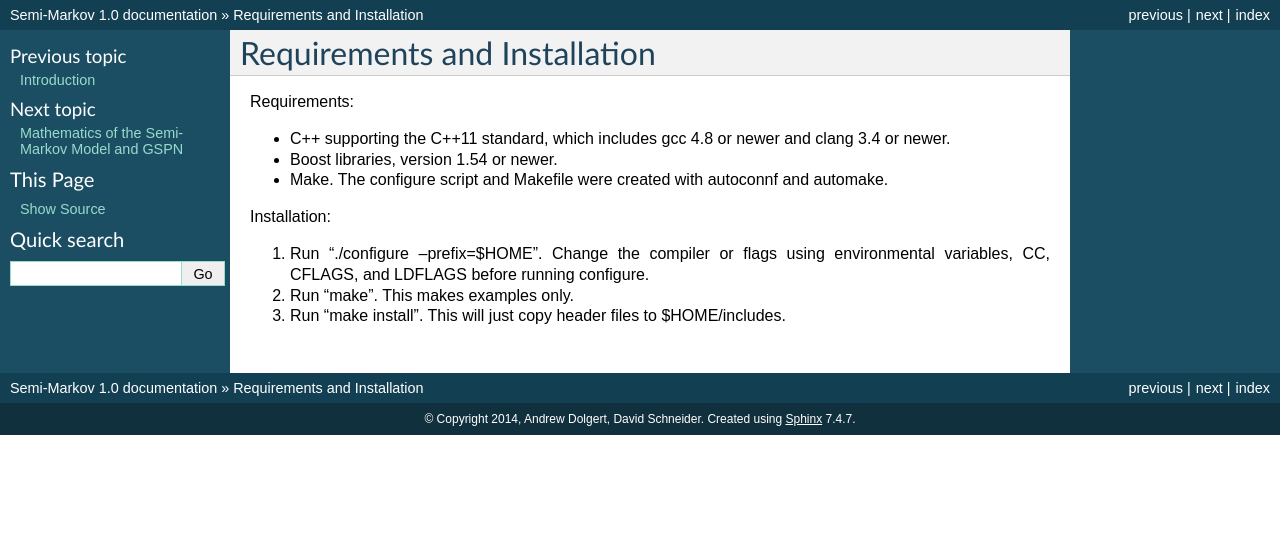
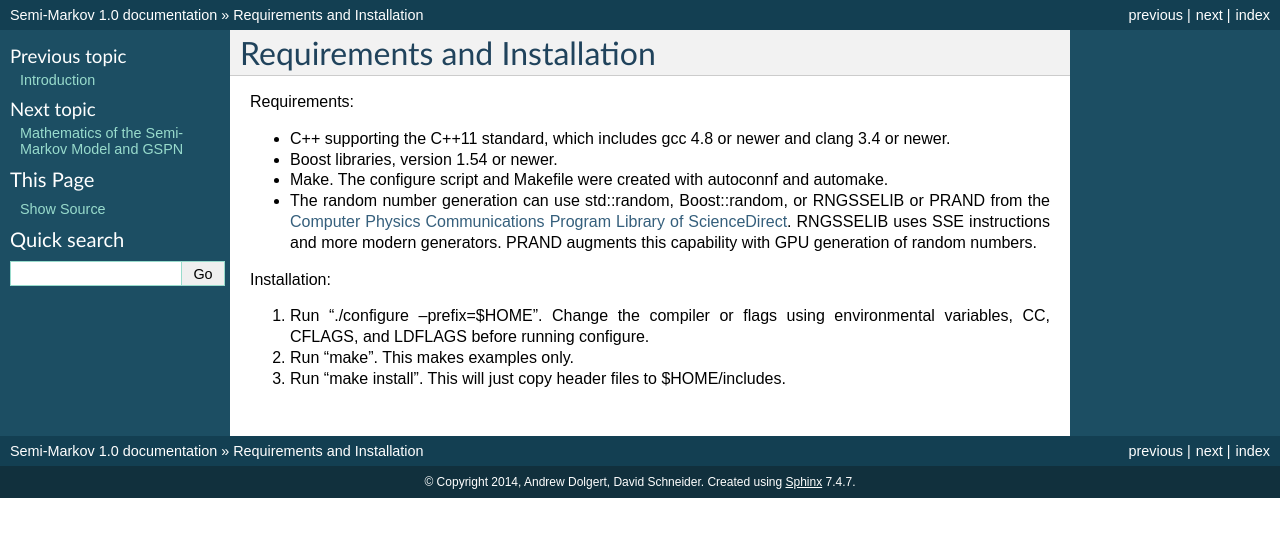
Before and after one commit to afidd/Semi-Markov, a Sphinx documentation site: the page built from doc/install.rst, in a window 1280 px wide. Shown: the top 537 px of the page. Built offline with Sphinx 7.4.7, drawn with Linux system fonts in a browser that asks for light colours.

Commit message:
Added a version of what we need for parallel random streams, the simplest approach.

```diff
--- a/doc/install.rst
+++ b/doc/install.rst
@@ -13,6 +13,10 @@ Requirements:
 * Make. The configure script and Makefile were created with autoconnf
   and automake.
 
+* The random number generation can use std::random, Boost::random,
+  or RNGSSELIB or PRAND from the `Computer Physics Communications Program Library of ScienceDirect <http://cpc.cs.qub.ac.uk/overview.html>`_.
+  RNGSSELIB uses SSE instructions and more modern generators. PRAND
+  augments this capability with GPU generation of random numbers.
 
 Installation:
 
```
Also changed, not shown: 1 other file.
